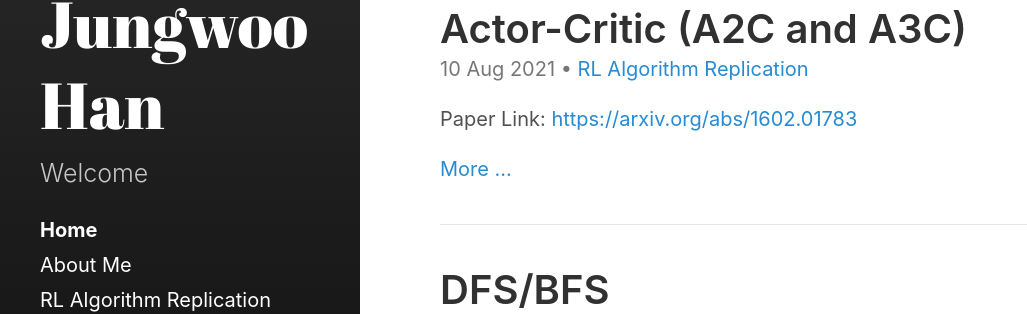
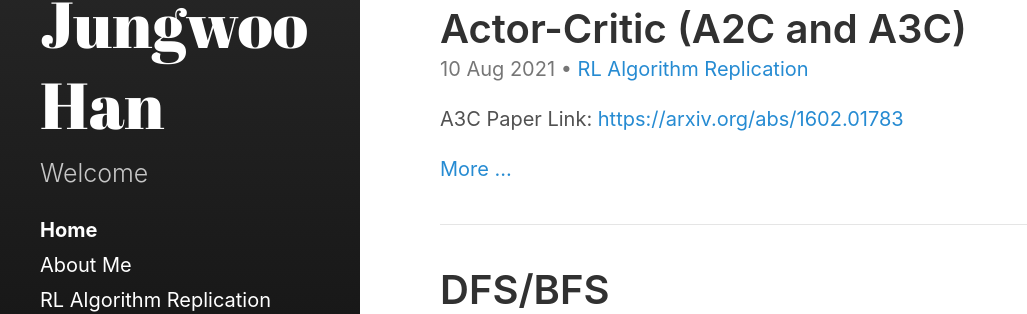
Before and after one commit to jungwoohan72/jungwoohan72.github.io, a Jekyll site: the page built from index.html, in a window 1280 px wide and 900 px high. Shown: the part 335-649 px from the top of the window, without its empty margins (0-1027 px from the left). Built offline with Jekyll 4.4.1, drawn with Linux system fonts in a browser that asks for light colours; the list of posts is cut into pages by our own code.

Commit message:
Actor Critic

```diff
--- a/_posts/2021-08-10-actor-critic.md
+++ b/_posts/2021-08-10-actor-critic.md
@@ -10,9 +10,9 @@ tags:
   - A3C
 ---
 
-Paper Link: [https://arxiv.org/abs/1602.01783](https://arxiv.org/abs/1602.01783)
+A3C Paper Link: [https://arxiv.org/abs/1602.01783](https://arxiv.org/abs/1602.01783)
 
-# Actor-Critic이란?
+# Synchronous Actor-Critic (A2C)이란?
 
 REINFORCE with Baseline의 update rule은 다음과 같다.
 
```
